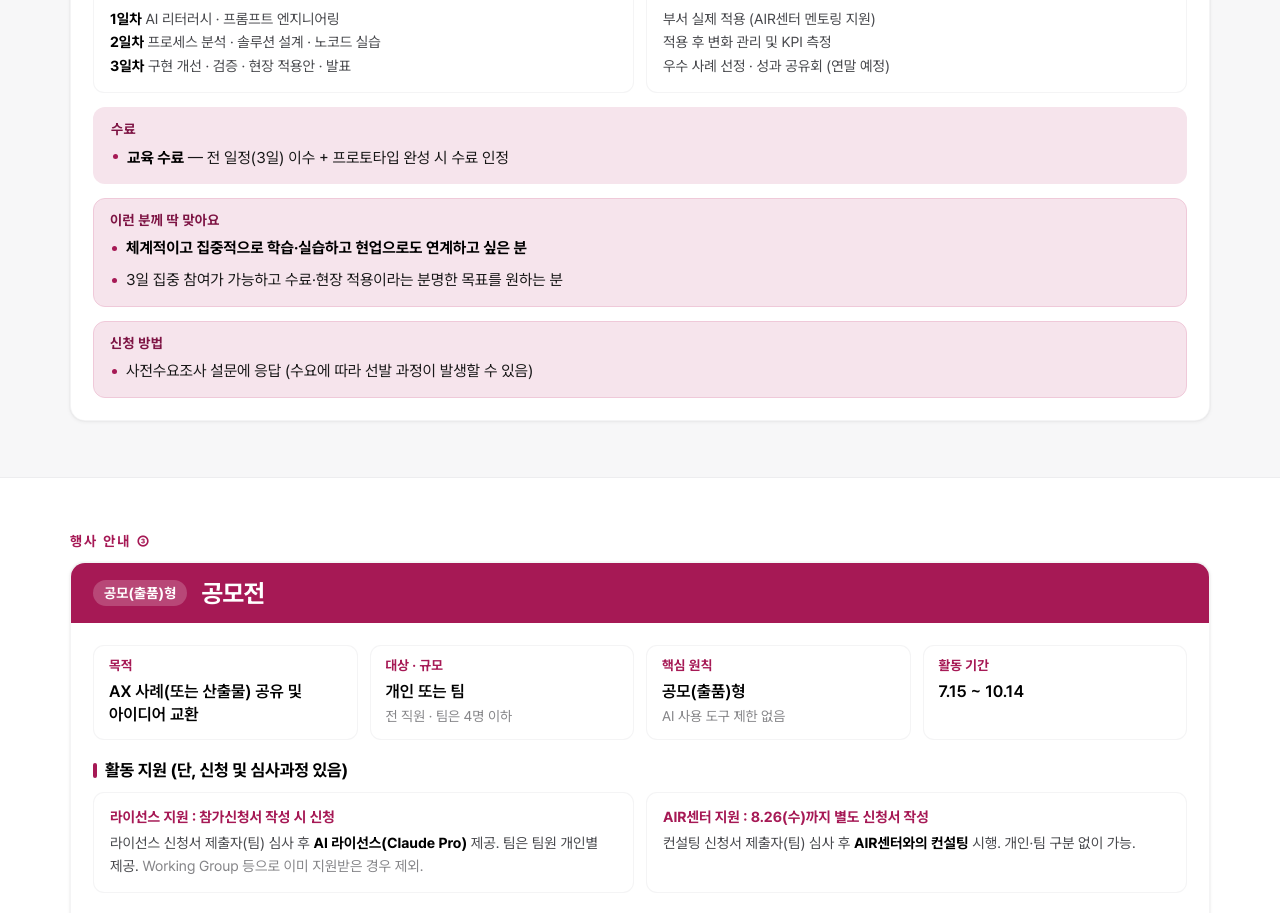
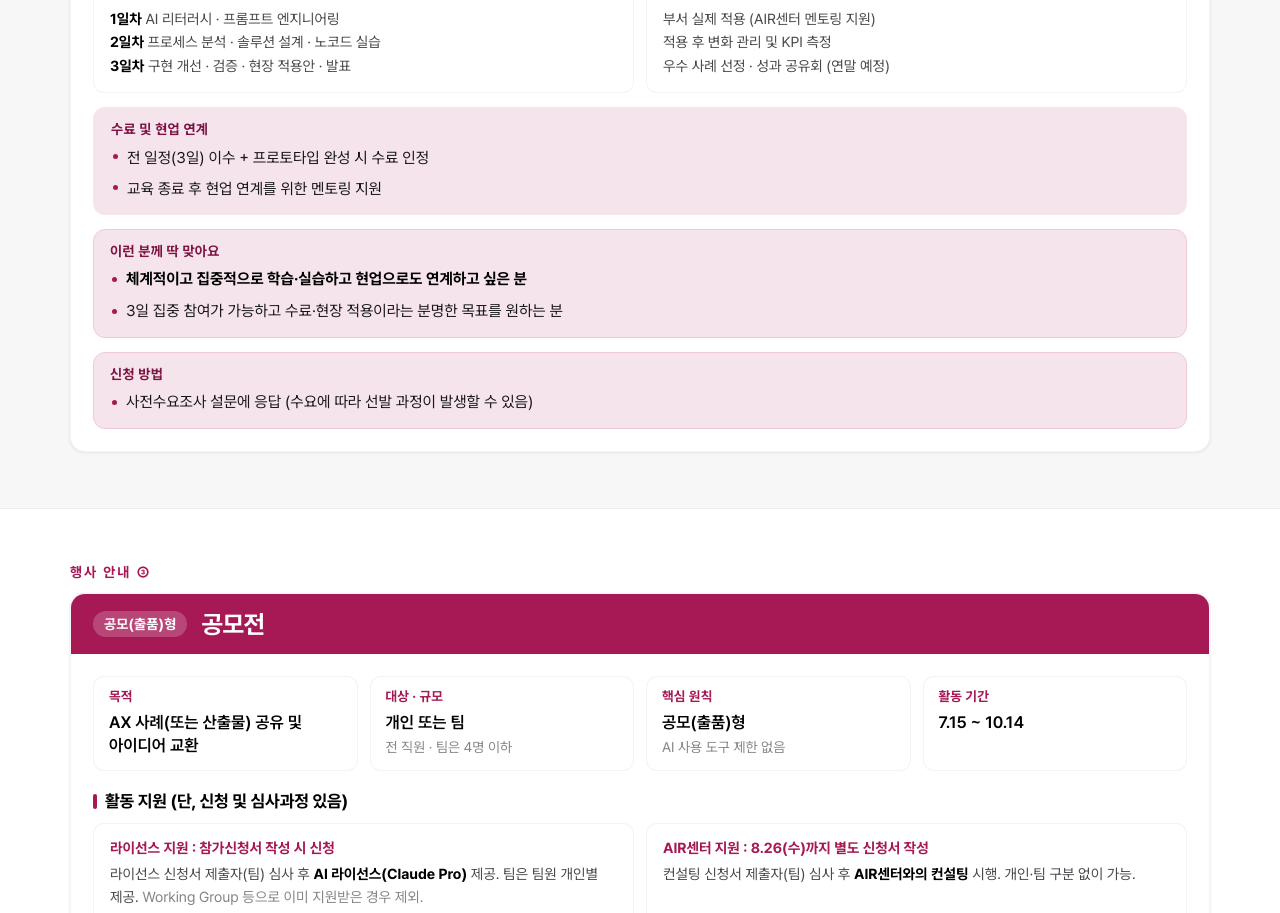
Before and after one commit to postechair/event, a Next.js app: page /event/ in a window 1280 px wide. Shown: the part 4163-5076 px from the top of the page. Built offline with nearby package versions, Linux system fonts and the light colour scheme.

Commit message:
Rework completion box: add on-site linkage mentoring line
오너 지시: ② info 제목 "수료 및 현업 연계", 항목 2줄(수료 조건 +
교육 종료 후 현업 연계 멘토링 지원).

Co-Authored-By: Claude Fable 5 <noreply@anthropic.com>

```diff
--- a/components/EventEducation.tsx
+++ b/components/EventEducation.tsx
@@ -33,10 +33,11 @@ export default function EventEducation() {
           </div>
 
           <div className="info">
-            <div className="infok">수료</div>
+            <div className="infok">수료 및 현업 연계</div>
             <ul>
-              <li><b>교육 수료</b> — 전 일정(3일) 이수 + 프로토타입 완성 시 수료 인정</li>
-                          </ul>
+              <li>전 일정(3일) 이수 + 프로토타입 완성 시 수료 인정</li>
+              <li>교육 종료 후 현업 연계를 위한 멘토링 지원</li>
+            </ul>
           </div>
 
           <div className="fit"><div className="fith">이런 분께 딱 맞아요</div>
--- a/visual/verify-content.mjs
+++ b/visual/verify-content.mjs
@@ -82,6 +82,7 @@ const EXCEPTIONS = [
   /^AX Leader 인증 — 현장 적용까지/,
   /^수상\(태블릿·해외벤치마킹·포상휴가·상품권 등\)$/, // "평가 후 성적에 따라 시상"으로 교체 (2026-07-13)
   /^꾸준히 시간을 내어 내 업무를 AI로 실제 바꾸고 싶은 분, 혼자보다/, // ① fit 불릿 2줄 분리 (2026-07-13)
+  /^교육 수료 — 전 일정\(3일\) 이수/, // "교육 수료 —" 접두 제거 + 현업 연계 항목 추가 (2026-07-13)
 ];
 
 const norm = (s) =>
```
Also changed, not shown: 4 other files (tests, documents, lock files or other folders).
